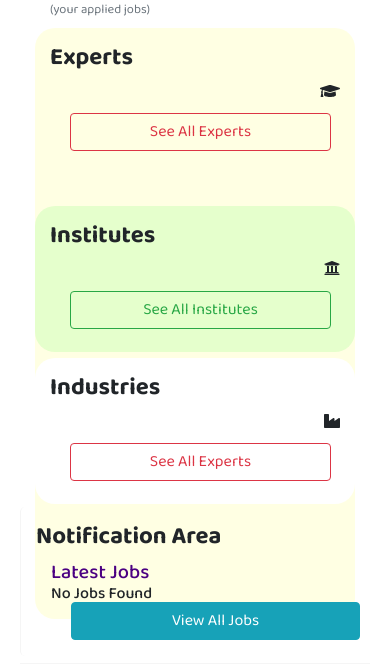
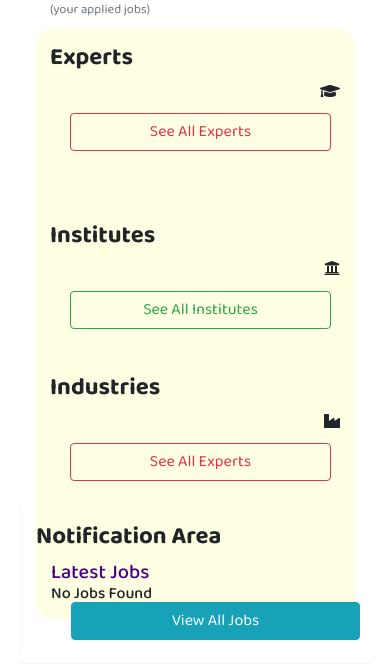
Before and after one commit to snehasharma5/LMS, a Django app: page /member/dashboard/1/1 in a window 390 px wide. Shown: the part 1161-1825 px from the top of the page. Run offline with Django 3.2, Linux system fonts and the light colour scheme; the visitor is signed in with stand-in values (Sample User, id 1); data comes from the database, SQL or seed files in the repository; data that the repository does not hold is empty; some libraries are stand-ins or nearby versions.

Commit message:
Student Dashboard Updated

```diff
--- a/members/templates/registration/student_dashboard.html
+++ b/members/templates/registration/student_dashboard.html
@@ -112,10 +112,10 @@
                         {% for institute in institutes %}
                             <a href="{% url 'institute-profile' institute.pk %}">
                                 <div class="row" style="margin-left:1.5%;">
-                                {% if expert.profile_pic %}
+                                {% if institute.icon %}
                                     <div class="col-md-2 expert-img" style="background: url('{{ institute.icon.url }}') center;background-size: cover;"></div>
                                     {% else %}
-                                    <div class="col-md-2 expert-img" style="background: url('{% static 'web_app/images/dashboard/user.png' %}') center;background-size: cover;"></div>
+                                    <div class="col-md-2 expert-img" style="background: url('{% static 'web_app/images/school.png' %}') center;background-size: cover;"></div>
                                     {% endif %}
                                     <div class="col-md-9 color-white">
                                         <h6>{{ institute.user.first_name|slice:"0:30" }}..</h6>
@@ -148,7 +148,7 @@
                                 {% if industry.icon %}
                                     <div class="col-md-2 expert-img" style="background: url('{{ industry.icon.url }}') center;background-size: cover;"></div>
                                     {% else %}
-                                    <div class="col-md-2 expert-img" style="background: url('{% static 'web_app/images/dashboard/user.png' %}') center;background-size: cover;"></div>
+                                    <div class="col-md-2 expert-img" style="background: url('{% static 'web_app/images/industry.png' %}') center;background-size: cover;"></div>
                                     {% endif %}
                                     <div class="col-md-9 color-white">
                                         <h6>{{ industry.user.first_name }}</h6>
--- a/web_app/static/web_app/styles/dashboard.css
+++ b/web_app/static/web_app/styles/dashboard.css
@@ -128,20 +128,15 @@
 {
     padding: 1rem 0 1rem 1rem;
     border-radius: 20px;
-    background: rgba(255, 255, 200, 0.5);
     margin-top: 2%;
     height:50%;
 }
 
-.institute-container
+
+.expert-container
 {
-    background: rgba(0, 255, 0, 0.1);
-}
-
-.industry-container
-{
-    background: white;
-}
+    background: rgba(255, 255, 200, 0.5);
+    }
 
 .color-white
 {
```
Also changed, not shown: web_app/static/web_app/images/industry.png (added), web_app/static/web_app/images/school.png (added).
